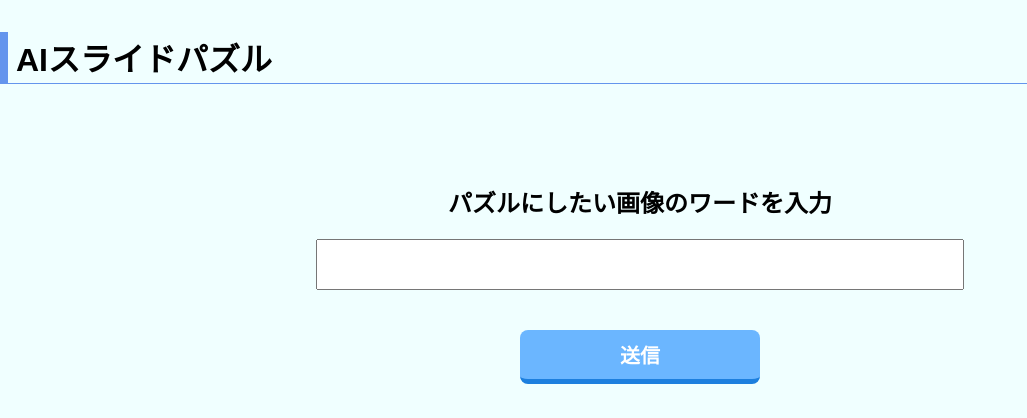
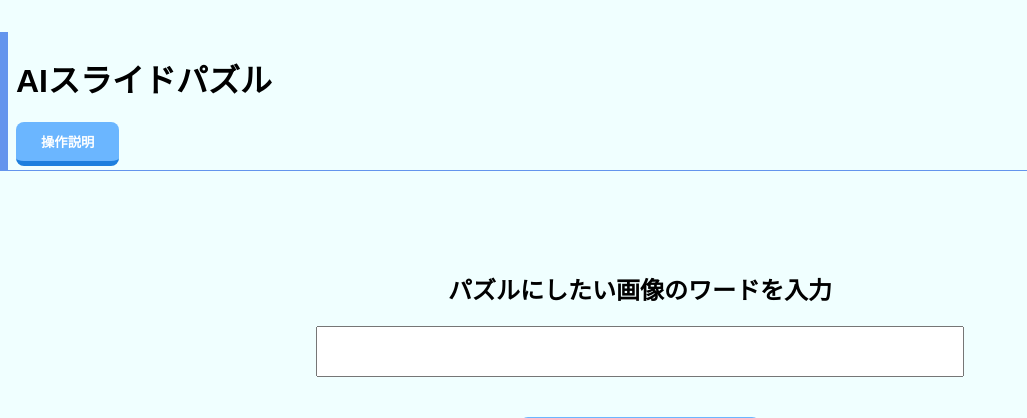
Before and after one commit to masa002/pj_2023_hackathon_e_team, a PHP site: page / in a window 1280 px wide. Shown: the top 418 px of the page, without its empty margins (0-1027 px from the left). Run offline with PHP 8.4, Linux system fonts and the light colour scheme.

Commit message:
操作説明ポップアップ追加

```diff
--- a/index.php
+++ b/index.php
@@ -67,6 +67,27 @@
 				border-radius: 8px;
 				border-bottom: solid 5px #1d7fde;
 			}
+			.button_opera input{
+				border: none;
+				position: relative;
+				display: inline;
+				justify-content: space-around;
+				align-items: center;
+				margin: 0 auto;
+				max-width: 240px;
+				padding: 10px 25px;
+				color: #FFF;
+				transition: 0.3s ease-in-out;
+				font-weight: 600;
+				background: #6bb6ff;
+				border-radius: 8px;
+				border-bottom: solid 5px #1d7fde;
+
+			}
+			.button_opera input:hover{
+				border-bottom: solid 2px #1d7fde;
+				transform: translateY(3px);
+			}
 			.button_solid004 #button1:hover{
 				border-bottom: solid 2px #1d7fde;
 				transform: translateY(3px);
@@ -94,6 +115,86 @@
     			padding-bottom: 50px;
     			box-sizing: border-box;
 			}
+			#hoge{
+ 				 display: inline;
+			}
+
+			#sample-popup-switch {
+				/* チェックボックスを非表示 */
+				display: none;
+			}
+			.sample-popup-background {
+				/* 画面全体を暗くする透過背景 */
+				position: fixed;
+				width: 100%;
+				height: 100%;
+				background: rgba(0,0,0,.5);
+				top: 0;
+				left: 0;
+				z-index: 1000;
+			}
+			.sample-popup-content {
+				/* ポップアップ本体 */
+				display: inline-block;
+				position: fixed;
+				width: 100%;
+				z-index: 1100;
+				background: #fff;
+				padding: 2%;
+				top: 50%;
+				left: 50%;
+				transform: translate(-50%,-50%);
+				overflow-y: scroll;
+
+			}
+			.sample-popup-close {
+				/* ポップアップ内の閉じるボタン */
+				position: relative;
+				display: inline-block;
+				background: #09f;
+				color: #fff;
+				padding: 0 1em;
+				border-radius: 3px;
+				cursor: pointer;
+				left: 50%;
+				transform: translateX(-50%);
+			}
+			#sample-popup-switch:checked ~ .sample-popup-background, #sample-popup-switch:checked ~ .sample-popup-box {
+				/* ポップアップ･透過背景を閉じる */
+				display: none;
+
+			}
+			.button-box {
+				width: 100%;
+				padding: 8px 16px;
+				margin: 16px auto;
+			}
+
+			button {
+				width: 50%;
+				max-width: 300px;
+				height: 2.5em;
+				margin: 8px auto;
+				padding: 4px 0;
+				border-radius: 4px;
+				background-color: blue;
+				color: white;
+				font-size: 24px;
+				font-weight: bold;
+			}
+
+			button:hover {
+				opacity: .7;
+			}
+
+			.hidden {
+				display: none;
+			}
+			.opera_img{
+				width: 50%;
+				height: 50%;
+				text-align: center;
+			}
 			.footer1{
 				background-color:#6495ed;
 				height:50px;
@@ -103,7 +204,15 @@
 
 	}
     </style>
-		<a href="index.php"><h1 class="head2 marginB3">AIスライドパズル</h1></a>
+	<div class="head2 marginB3">
+		<a href="index.php"><h1>AIスライドパズル</h1></a>
+		<div class="button_opera" id="hoge">
+			<!-- <label for="sample-popup-switch"  onclick="Start()">操作説明</label> -->
+			<!-- <input type="button" value="" onclick="Start()" />	 -->
+			<!-- <a href="test1.php" onclick="ChangeHidden()">操作説明</a> -->
+			<input type="button" value="操作説明" onclick="clickBtn1()" />
+		</div>
+	</div>
 </head>
 <?php
 	if(isset($_POST['puzzlename'])){
@@ -123,8 +232,21 @@
 <?php
 	}else{
 ?>
-<style>
-</style>
+<div class="sample-popup-window " id="disp">
+			<input type="checkbox" id="sample-popup-switch" />
+			<div class="sample-popup-background"></div>
+			<div class="sample-popup-box">
+				<div class="sample-popup-content">
+
+					<img src ="./img/guide.png" class="opera_img">
+					<!-- <label for="sample-popup-switch" class="sample-popup-close" id ="close_btn"  onclick="clickBtn1()">閉じる</label> -->
+					<input type="button" value="閉じる" onclick="clickBtn1()" />
+
+				</div>
+			</div>
+		</div>
+
+</div>
 <body>
 	<div class="container">
 	<div class="word">
@@ -143,5 +265,34 @@
 <?php
 	}
 ?>
+
+<script>
+//初期表示は非表示
+document.getElementById("disp").style.display ="none";
+
+function clickBtn1(){
+	const disp = document.getElementById("disp");
+
+	if(disp.style.display=="block"){
+		// noneで非表示
+		disp.style.display ="none";
+	}else{
+		// blockで表示
+		disp.style.display ="block";
+	}
+}
+
+function Close(){
+	const disp = document.getElementById("disp");
+
+	if(disp.style.display=="block"){
+		// noneで非表示
+		disp.style.display ="none";
+	}else{
+		// blockで表示
+		disp.style.display ="block";
+	}
+}
+</script>
 </body>
 </html>
```
Also changed, not shown: img/image.png.
